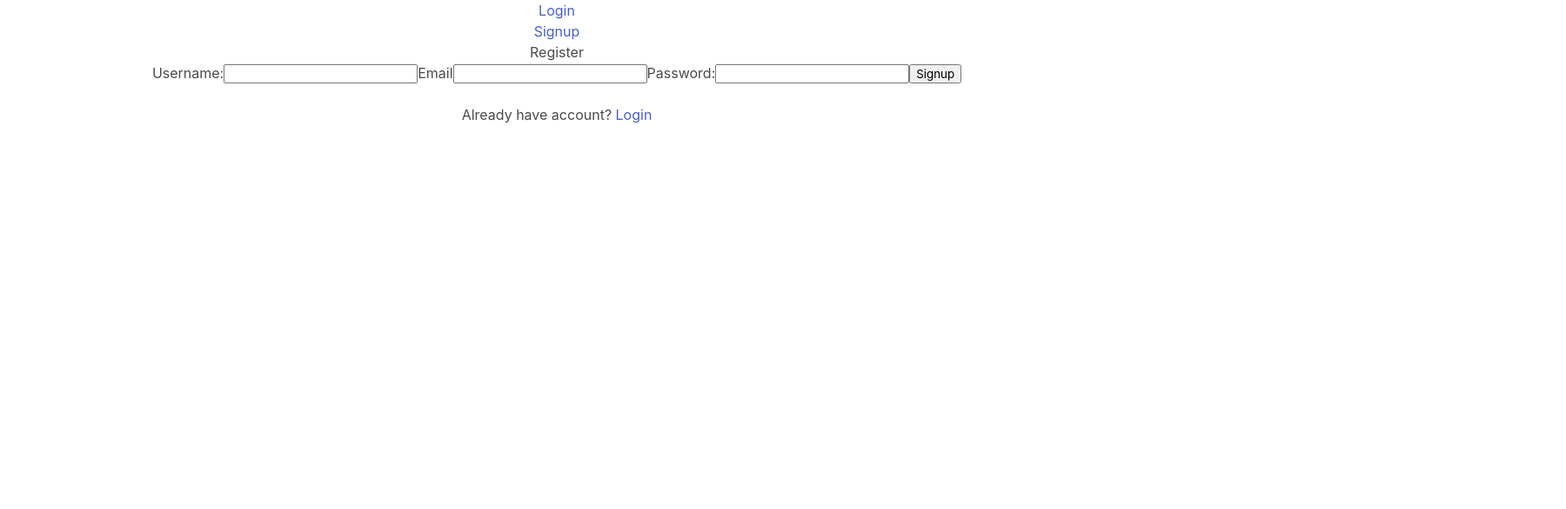
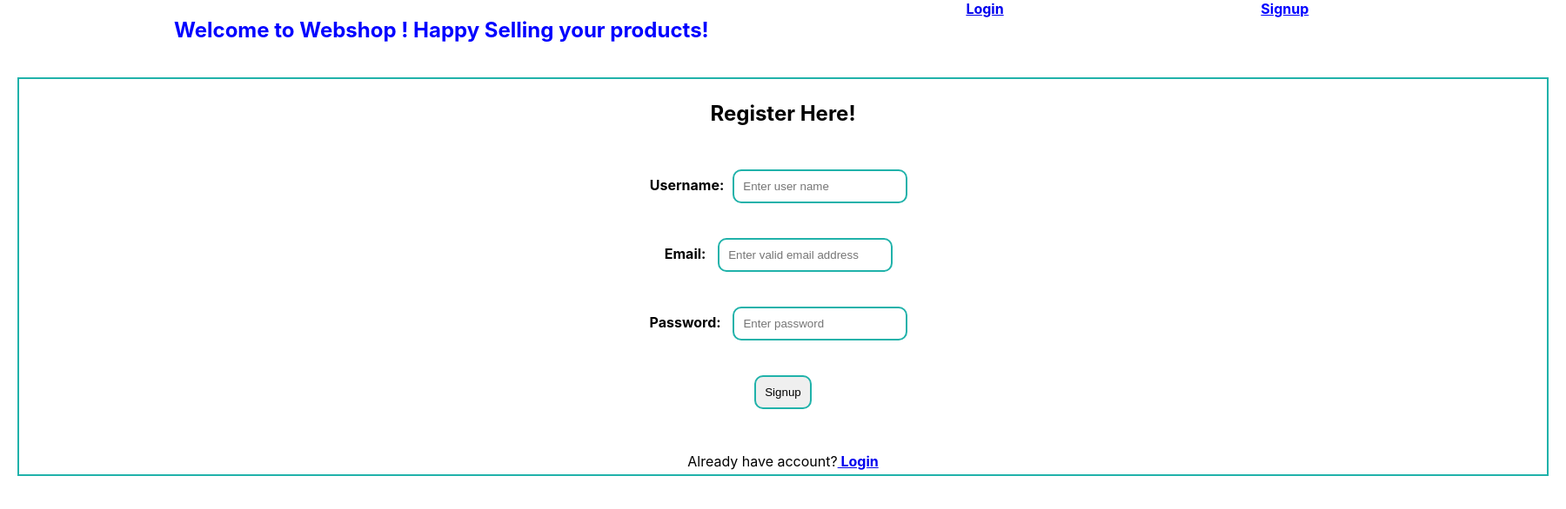
Before and after one commit to mahavinay/Web-Shop-App, a React (Create React App) app in the folder client/: page /signup in a window 1280 px wide. Shown: the top 586 px of the page at 87% size, 1800 px wide, since content can reach past the window. Built offline with nearby package versions, Linux system fonts and the light colour scheme; no server answers.

Commit message:
worked on some styling, sorting, product details

```diff
--- a/client/public/index.html
+++ b/client/public/index.html
@@ -25,7 +25,7 @@
       Learn how to configure a non-root public URL by running `npm run build`.
     -->
     <title>Web-Shop-App</title>
-    <link rel="stylesheet" href="https://cdn.jsdelivr.net/npm/bulma@0.9.1/css/bulma.min.css">
+    <!-- <link rel="stylesheet" href="https://cdn.jsdelivr.net/npm/bulma@0.9.1/css/bulma.min.css"> -->
   </head>
   <body>
     <noscript>You need to enable JavaScript to run this app.</noscript>
--- a/client/src/App.js
+++ b/client/src/App.js
@@ -6,6 +6,8 @@ import Login from "./components/Auth/Login";
 import AuthService from "./services/auth-service";
 import Navbar from './components/Navbar/Navbar'
 import ProductList from './components/Products/ProductList'
+import ProductDetails from './components/Products/ProductDetails'
+import Notfound from './components/Notfound'
 
 function App() {
   const [loggedInUser, setLoggedInUser] = useState(null);
@@ -39,12 +41,22 @@ function App() {
   return (
     <section className="App">
         <h1>Welcome User {loggedInUser.username}</h1>
+        <Route
+        exact
+        path="/login"
+        render={() => <Login getUser={getLoggedInUser} />}
+      />
+
         <Switch>
-          <Route path="/products"
-         component ={ProductList}/>
-
-
-        </Switch>
+          <Route exact path="/products"
+          component ={ProductList}/>
+          <Route
+          getUser={loggedInUser}
+          exact path="/products/:id"
+          component ={ProductDetails}
+          />
+          <Route component={Notfound}/>
+       </Switch>
     </section>
   );
   } else {
--- a/client/src/components/Auth/Login.js
+++ b/client/src/components/Auth/Login.js
@@ -39,12 +39,11 @@ const Login = (props) => {
 
   return (
     <div>
-      <h2>Login</h2>
+      <h2><b>Login</b></h2>
       <form onSubmit={handleFormSubmit}>
       <div className="control">
-        <label className="label">Username:</label>
+        <label className="label"><b>Username:</b></label>
         <input
-          className="input input is-small"
           type="text"
           name="username"
           value={loginState.username}
@@ -53,33 +52,44 @@ const Login = (props) => {
         />
         </div>
 
+        <div>
         <label>
-        Email
+        <b>Email</b>
         </label>
         <input type="email"
         name="email"
         value={loginState.email}
         onChange={handleChange}
+        placeholder="Enter valid email address"
         />
+        </div>
 
-        <label>Password:</label>
+        <div>
+        <label><b>Password:</b></label>
         <input
           type="password"
           name="password"
           value={loginState.password}
           onChange={handleChange}
+          placeholder="Enter password"
         />
+       </div>
 
-        <input type="submit" value="Login" />
+       <div>
+         <input type="submit" value="Login" />
+       </div>
+
       </form>
       <br />
 
+      <div>
       {loginErrorMsg && <span style={{ color: "red" }}>{loginErrorMsg}</span>}
+      </div>
 
-      <p>
+      <div>
         Don't have account?
-        <Link to={"/signup"}> Signup</Link>
-      </p>
+        <Link to={"/signup"}><b>  Signup</b></Link>
+      </div>
     </div>
   );
 };
--- a/client/src/components/Auth/Signup.js
+++ b/client/src/components/Auth/Signup.js
@@ -1,6 +1,7 @@
 import React, { useState } from "react";
 import { Link } from "react-router-dom";
 import AuthService from "../../services/auth-service";
+import './signup.css';
 
 const initialState = { username: "", password: "", email: "" };
 
@@ -39,44 +40,63 @@ const Signup = (props) => {
   };
 
   return (
+    <div className="form-data">
+
+        <h2><b>Register Here!</b></h2>
+        <br/>
+        <form onSubmit={handleFormSubmit}>
         <div>
-      <h2>Register</h2>
-      <form onSubmit={handleFormSubmit}>
-        <label>Username:</label>
+          <label><b>Username:</b></label>
           <input
             type="text"
             name="username"
             value={regForm.username}
             onChange={handleChange}
+            placeholder="Enter user name"
           />
+        </div>
 
-        <label>
-        Email
-        </label>
+        <br/>
+
+        <div>
+          <label><b>Email: </b></label>
           <input type="email"
           name="email"
           value={regForm.email}
           onChange={handleChange}
+          placeholder="Enter valid email address"
           />
+        </div>
 
-        <label>Password:</label>
+        <br/>
+
+        <div>
+        <label><b>Password: </b></label>
         <input
           type="password"
           name="password"
           value={regForm.password}
           onChange={handleChange}
+          placeholder="Enter password"
         />
+        </div>
 
+        <br/>
+
+        <div>
         <input type="submit" value="Signup" />
+        </div>
       </form>
       <br />
 
+      <div>
       {regErrorMsg && <span style={{ color: "red" }}>{regErrorMsg}</span>}
-
-      <p>
+      </div>
+      <br/>
+      <div>
         Already have account?
-        <Link to={"/"}> Login</Link>
-      </p>
+        <Link to={"/"}><b>  Login</b></Link>
+      </div>
     </div>
   );
 };
--- a/client/src/components/Auth/signup.css
+++ b/client/src/components/Auth/signup.css
@@ -1,4 +1,29 @@
 body{
     margin: 0 auto;
-    width: 800px
+    width: 1800px;
 }
+
+.form-data{
+    display: flex;
+    flex-direction: column;
+    border: lightseagreen solid 2px;
+    padding: 5px;
+    margin: 20px;
+
+    }
+
+
+
+input, select{
+    border-radius: 10px;
+    border: lightseagreen solid 2px;
+    margin : 10px;
+    padding: 10px
+  }
+
+  .nav-style{
+    display: flex;
+    flex-direction:row;
+    justify-content: space-between;
+    margin-left: 200px
+}
--- a/client/src/components/Navbar/Navbar.js
+++ b/client/src/components/Navbar/Navbar.js
@@ -1,5 +1,5 @@
 import React, { useState, useEffect } from "react";
-import { Link } from "react-router-dom";
+import { NavLink } from "react-router-dom";
 
 
 import AuthService from "../../services/auth-service";
@@ -27,34 +27,36 @@ const Navbar = (props) => {
 
   if (loggedInUser) {
     return (
-      <nav className="nav-style-loggedin">
+      <nav >
         <span>Welcome, {loggedInUser.username}!</span>
         <ul>
            <li>
-            <Link to="/">
+            <NavLink to="/" activeStyle={{color: "blue"}} exact>
               <button onClick={logoutUser}>Logout</button>
-            </Link>
+            </NavLink>
+            <NavLink to="/products" activeStyle={{color: "blue"}} exact>
+              <button>List Of Products</button>
+            </NavLink>
           </li>
         </ul>
       </nav>
     );
   } else {
     return (
-      <div>
-        <nav className="nav-style">
-          <ul>
-            <li>
-              <Link to="/login" style={{ textDecoration: "none" }}>
-                Login
-              </Link>
-            </li>
-            <li>
-              <Link to="/signup" style={{ textDecoration: "none" }}>
-                Signup
-              </Link>
-            </li>
-          </ul>
-        </nav>
+
+      <div className="nav-style">
+          <h1 style={{color: "blue"}}>Welcome to Webshop ! Happy Selling your products!</h1>
+          <div>
+          <NavLink to="/login" activeStyle={{ color: "blue" }} exact>
+           <b>Login</b>
+          </NavLink>
+          </div>
+          <div>
+          <NavLink to="/signup" activeStyle={{ color: "blue" }} exact>
+          <b>Signup</b>
+          </NavLink>
+          </div>
+            <br/>
       </div>
     );
   }
--- /dev/null
+++ b/client/src/components/Notfound.js
@@ -0,0 +1,11 @@
+import React from 'react'
+import {Link} from 'react-router-dom'
+
+export default function Notfound() {
+    return (
+        <div>
+            <h1>Page Does not Exists!</h1>
+            <Link to="/">Go to Home Page</Link>
+        </div>
+    )
+}
--- /dev/null
+++ b/client/src/components/Products/ProductDetails.js
@@ -0,0 +1,65 @@
+import React, { useState, useEffect, Link} from "react";
+import ProductService from "../../services/product-service";
+
+function ProductDetails(props) {
+    const [details, setDetails] = useState({});
+
+    const individualProduct = () =>{
+        const { id } = props.match.params;
+        console.log(id);
+        const service = new ProductService();
+
+        service
+        .getOneProduct(id)
+        .then((responseFromApi) => {
+            setDetails(responseFromApi.data);
+        })
+      .catch((error) => console.error(error));
+    }
+
+    useEffect(individualProduct, [props.match.params]);
+
+/*     const renderEditForm = () => {
+        if (!details.productName) {
+            individualProduct();
+        }  else {
+        return (
+            <EditProductForm
+              theProduct={details}
+              getTheProject={individualProduct}
+              {...props}
+            />
+          );
+        }
+      };  */
+
+  /*     const deleteProduct = () => {
+        // get the 'id' from url via 'props.match.params' object
+        const { id } = props.match.params;
+        const service = new ProductService();
+
+        service
+          .removeProduct(id)
+          .then(() => {
+            props.history.push("/products");
+          })
+          .catch((error) => console.error(error));
+      }; */
+
+
+    return (
+        <div className="products-list">
+            <h1>Product Detail</h1>
+            <h3>{details.productName}</h3>
+            <p>{details.size}</p>
+            <p>{details.color}</p>
+            <p>{details.price}</p>
+            <p>{details.category}</p>
+            <p>{details.subCategory}</p>
+            <br />
+            <Link to="/products">Back to products</Link>
+    </div>
+    )
+}
+
+export default ProductDetails;
--- /dev/null
+++ b/client/src/components/Products/productList.css
@@ -0,0 +1,23 @@
+body{
+    height:900px
+}
+
+.products-card{
+    display: flex;
+    flex-direction: column;
+    flex-wrap: wrap;
+    border: blueviolet solid 2px;
+    padding:0px;
+    width:200px;
+    margin-bottom:50px
+}
+
+.btn-all{
+    border-radius: 10px;
+    border-color: darkturquoise;
+    padding: 10px;
+}
+
+.price-input{
+    width:30px
+}
--- a/client/src/services/product-service.js
+++ b/client/src/services/product-service.js
@@ -39,6 +39,14 @@ class ProductService {
       .delete(`/products/${id}`)
       .then((response) => response);
   };
+
+  sortProduct= () => {
+    return this.service
+    .post("/products").then((response) =>
+
+    response.sort((a, b) => a.color.localeCompare(b.color))
+    )
+  }
 }
 
 export default ProductService;
```
Also changed, not shown: client/src/components/Products/ProductList.js (+44 -3 lines), client/src/components/Products/forms/AddProductForm.js (+18 -5 lines), 1 other file (tests, documents, lock files or other folders). Lines whose indentation alone changed are shown as unchanged.
